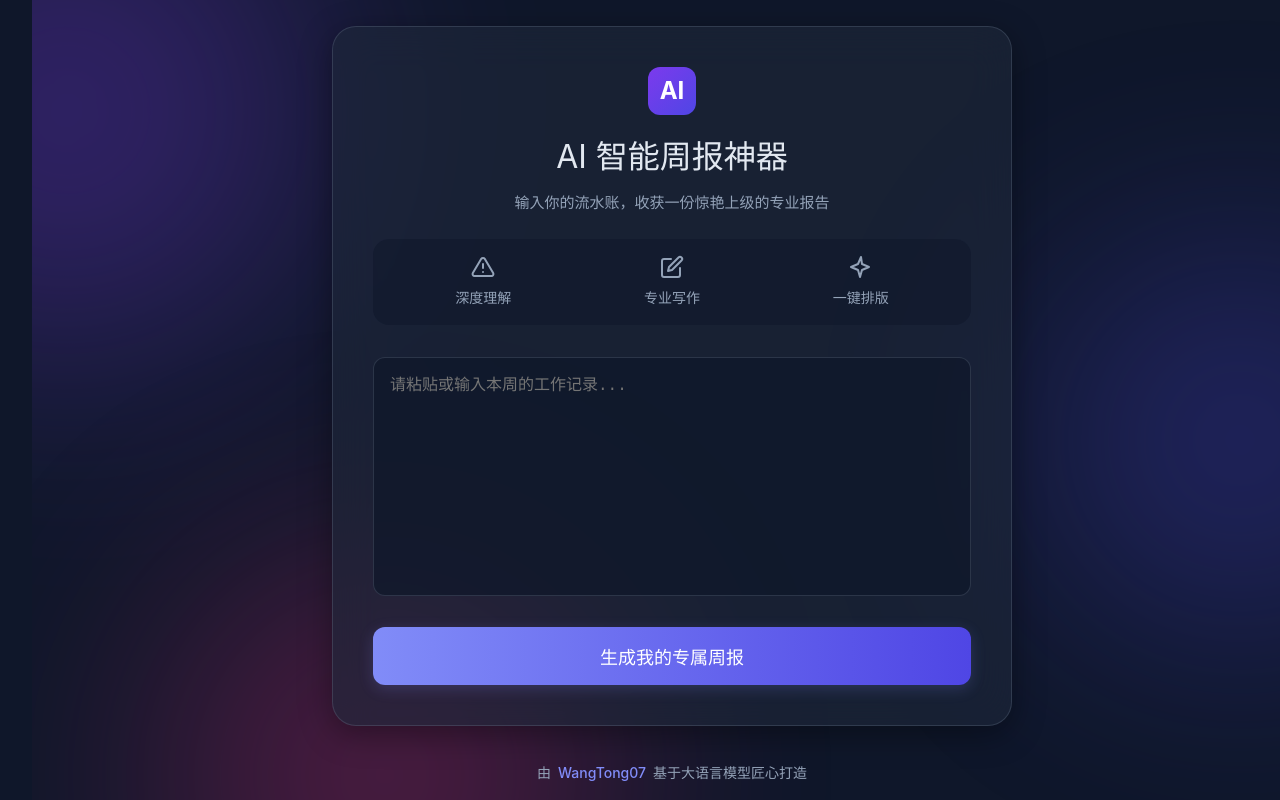
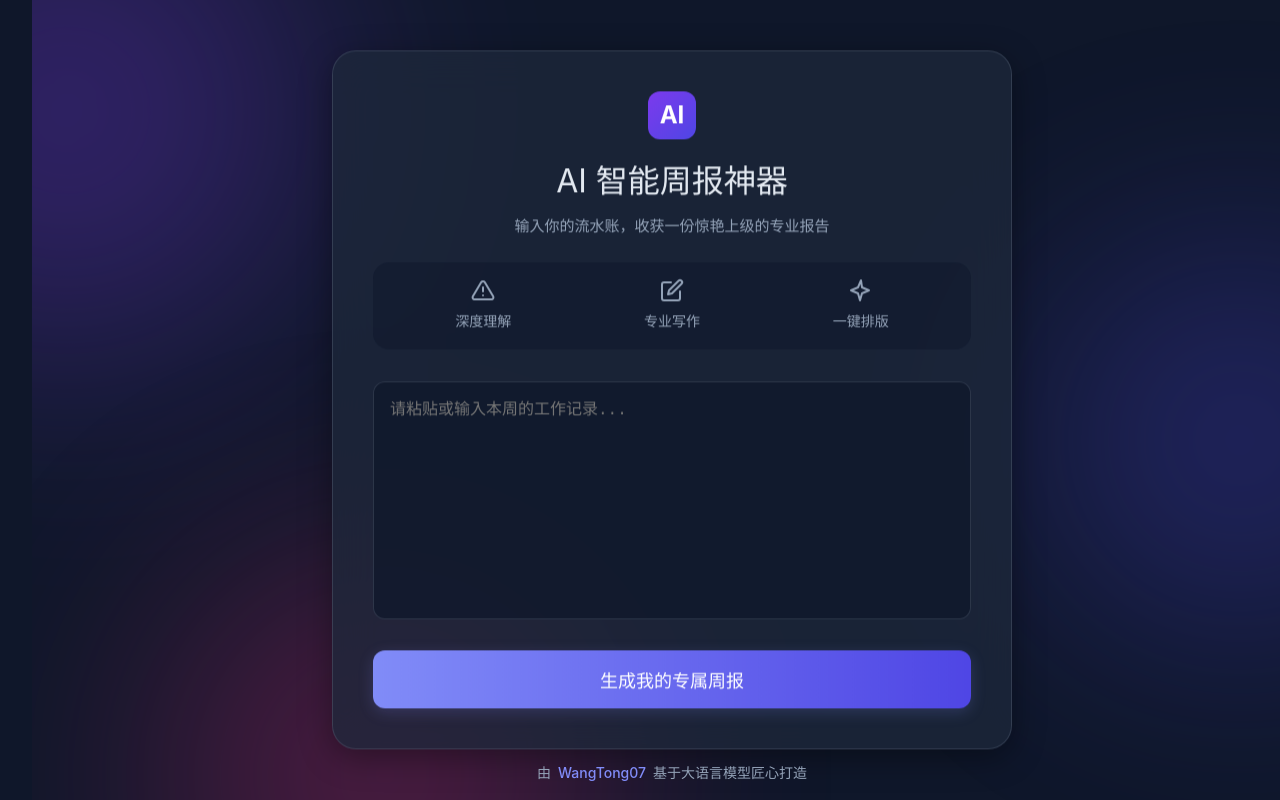
Before and after one commit to WangTong07/gong-zai-weekly, a Vue app: page / in a window 1280 px wide. Shown: the top 800 px of the page. Built offline with nearby package versions, Linux system fonts and the light colour scheme; no server answers.

Commit message:
fix(layout)!: Refactor with absolute positioning for flawless centering

```diff
--- a/src/App.vue
+++ b/src/App.vue
@@ -62,8 +62,7 @@ async function generateReport() {
       <div class="aurora-shape shape-3"></div>
     </div>
 
-    <!-- 容器的HTML结构不变，魔法全在CSS里 -->
-    <div class="content-container">
+    <!-- 主卡片直接放在wrapper里，由CSS绝对定位 -->
     <main class="glass-card">
 
       <header class="card-header">
@@ -107,7 +106,6 @@ async function generateReport() {
     <footer class="page-footer">
       <p>由 <a href="https://github.com/WangTong07" target="_blank">WangTong07</a> 基于大语言模型匠心打造</p>
     </footer>
-    </div>
 
     <transition name="slide-fade">
       <div v-if="isResultVisible" class="result-overlay">
@@ -126,12 +124,13 @@ async function generateReport() {
 </template>
 
 <style>
+/* --- CSS变量与全局设置 --- */
 :root {
   --font-sans: 'Inter', -apple-system, BlinkMacSystemFont, 'Segoe UI', 'Roboto', sans-serif;
   --color-text: #e2e8f0;
   --color-text-dim: #94a3b8;
   --color-bg: #0f172a;
-  --color-glass-bg: rgba(30, 41, 59, 0.6);
+  --color-glass-bg: rgba(30, 41, 59, 0.75);
   --color-border: rgba(148, 163, 184, 0.2);
   --color-primary: #818cf8;
   --color-aurora-1: #7c3aed;
@@ -145,9 +144,10 @@ body {
   background-color: var(--color-bg);
   color: var(--color-text);
   margin: 0;
-  overflow: hidden;
+  overflow: hidden; /* 彻底禁止页面滚动 */
 }
 
+/* --- 【磐石之心 V2 布局】 --- */
 .page-wrapper {
   position: relative;
   width: 100vw;
@@ -155,43 +155,22 @@ body {
 }
 
 .aurora-background {
-  position: absolute;
-  top: 0; left: 0;
+  position: absolute; top: 0; left: 0;
   width: 100%; height: 100%;
-  overflow: hidden;
-  z-index: 1;
-}
-.aurora-shape {
-  position: absolute;
-  filter: blur(120px);
-  opacity: 0.3;
-  border-radius: 50%;
-  animation: move 20s infinite alternate;
-}
-.shape-1 { width: 500px; height: 500px; background-color: var(--color-aurora-1); top: -20%; left: -20%; }
-.shape-2 { width: 400px; height: 400px; background-color: var(--color-aurora-2); top: 30%; right: -10%; animation-delay: 5s; }
-.shape-3 { width: 450px; height: 450px; background-color: var(--color-aurora-3); bottom: -25%; left: 10%; animation-delay: 10s; }
-@keyframes move {
-  from { transform: translate(0, 0) rotate(0deg); }
-  to { transform: translate(100px, 50px) rotate(60deg); }
-}
-
-/* --- 【终极布局解决方案】 --- */
-.content-container {
-  position: relative;
-  z-index: 10;
-  width: 100%;
-  height: 100%;
-  padding: 1rem;
-  overflow-y: auto; /* 允许内容容器自身滚动，而不是整个body */
-
-  /* 使用Grid布局实现完美居中 */
-  display: grid;
-  place-items: center;
+  overflow: hidden; z-index: 1;
 }
 
 .glass-card {
-  width: 100%;
+  /* 绝对定位 */
+  position: absolute;
+  /* 移到中心点 */
+  top: 50%;
+  left: 50%;
+  /* 根据自身尺寸回移，实现完美居中 */
+  transform: translate(-50%, -50%);
+
+  /* 自身样式 */
+  width: calc(100% - 2rem);
   max-width: 680px;
   background: var(--color-glass-bg);
   border: 1px solid var(--color-border);
@@ -200,7 +179,7 @@ body {
   backdrop-filter: blur(20px);
   -webkit-backdrop-filter: blur(20px);
   box-shadow: 0 8px 32px 0 rgba(0, 0, 0, 0.37);
-  margin-bottom: 3rem; /* 为页脚留出空间 */
+  z-index: 10;
 }
 
 .page-footer {
@@ -212,10 +191,15 @@ body {
   text-align: center;
   color: var(--color-text-dim);
   font-size: 0.875rem;
-  z-index: 11; /* 确保在内容之上 */
+  z-index: 11;
 }
 
 /* ... 其他所有样式保持不变 ... */
+.aurora-shape { position: absolute; filter: blur(120px); opacity: 0.3; border-radius: 50%; animation: move 20s infinite alternate; }
+.shape-1 { width: 500px; height: 500px; background-color: var(--color-aurora-1); top: -20%; left: -20%; }
+.shape-2 { width: 400px; height: 400px; background-color: var(--color-aurora-2); top: 30%; right: -10%; animation-delay: 5s; }
+.shape-3 { width: 450px; height: 450px; background-color: var(--color-aurora-3); bottom: -25%; left: 10%; animation-delay: 10s; }
+@keyframes move { from { transform: translate(0, 0) rotate(0deg); } to { transform: translate(100px, 50px) rotate(60deg); } }
 .result-overlay { position: fixed; top: 0; left: 0; width: 100%; height: 100%; background-color: rgba(15, 23, 42, 0.5); backdrop-filter: blur(8px); -webkit-backdrop-filter: blur(8px); display: flex; justify-content: center; align-items: center; z-index: 100; }
 .result-card { width: 90%; max-width: 800px; height: 80vh; background: var(--color-glass-bg); border: 1px solid var(--color-border); border-radius: 24px; padding: 2rem; box-shadow: 0 8px 32px 0 rgba(0, 0, 0, 0.37); display: flex; flex-direction: column; }
 .result-header { display: flex; justify-content: space-between; align-items: center; margin-bottom: 1rem; flex-shrink: 0; }
@@ -247,5 +231,5 @@ body {
 .path { stroke: white; stroke-linecap: round; animation: dash 1.5s ease-in-out infinite; }
 @keyframes rotate { 100% { transform: rotate(360deg); } }
 @keyframes dash { 0% { stroke-dasharray: 1, 150; stroke-dashoffset: 0; } 50% { stroke-dasharray: 90, 150; stroke-dashoffset: -35; } 100% { stroke-dasharray: 90, 150; stroke-dashoffset: -124; } }
-@media (max-width: 768px) { .content-container { padding: 1rem; } .glass-card { padding: 1.5rem; margin-bottom: 4rem; } .card-header h1 { font-size: 1.75rem; } .features { flex-direction: column; gap: 1.5rem; } .result-card { width: 100%; height: 90vh; border-radius: 16px; padding: 1.5rem;} }
+@media (max-width: 768px) { .glass-card { padding: 1.5rem; } .card-header h1 { font-size: 1.75rem; } .features { flex-direction: column; gap: 1.5rem; } .result-card { width: calc(100% - 2rem); height: 85vh; border-radius: 16px; padding: 1.5rem;} }
 </style>
```
Lines whose indentation alone changed are shown as unchanged.
